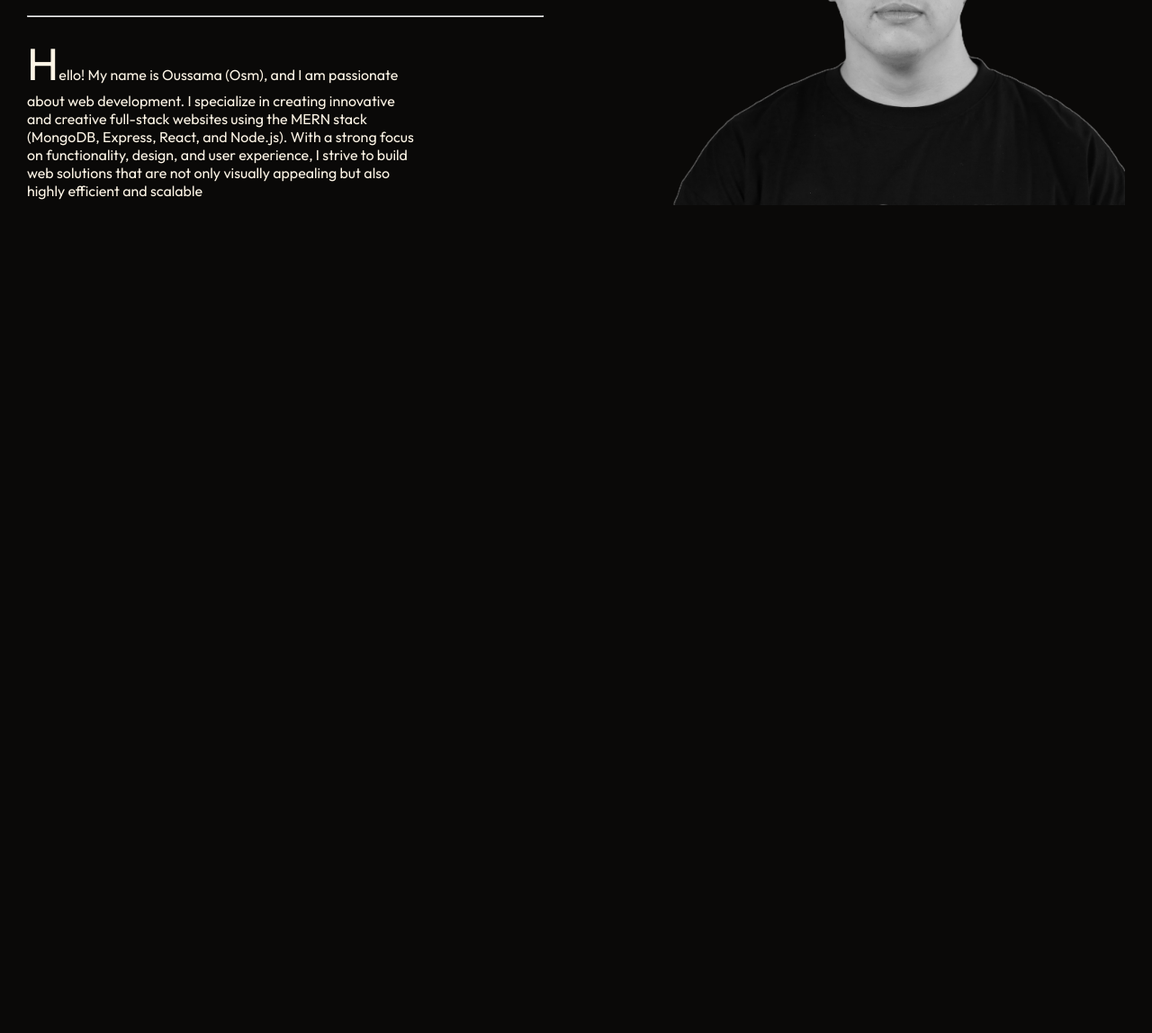
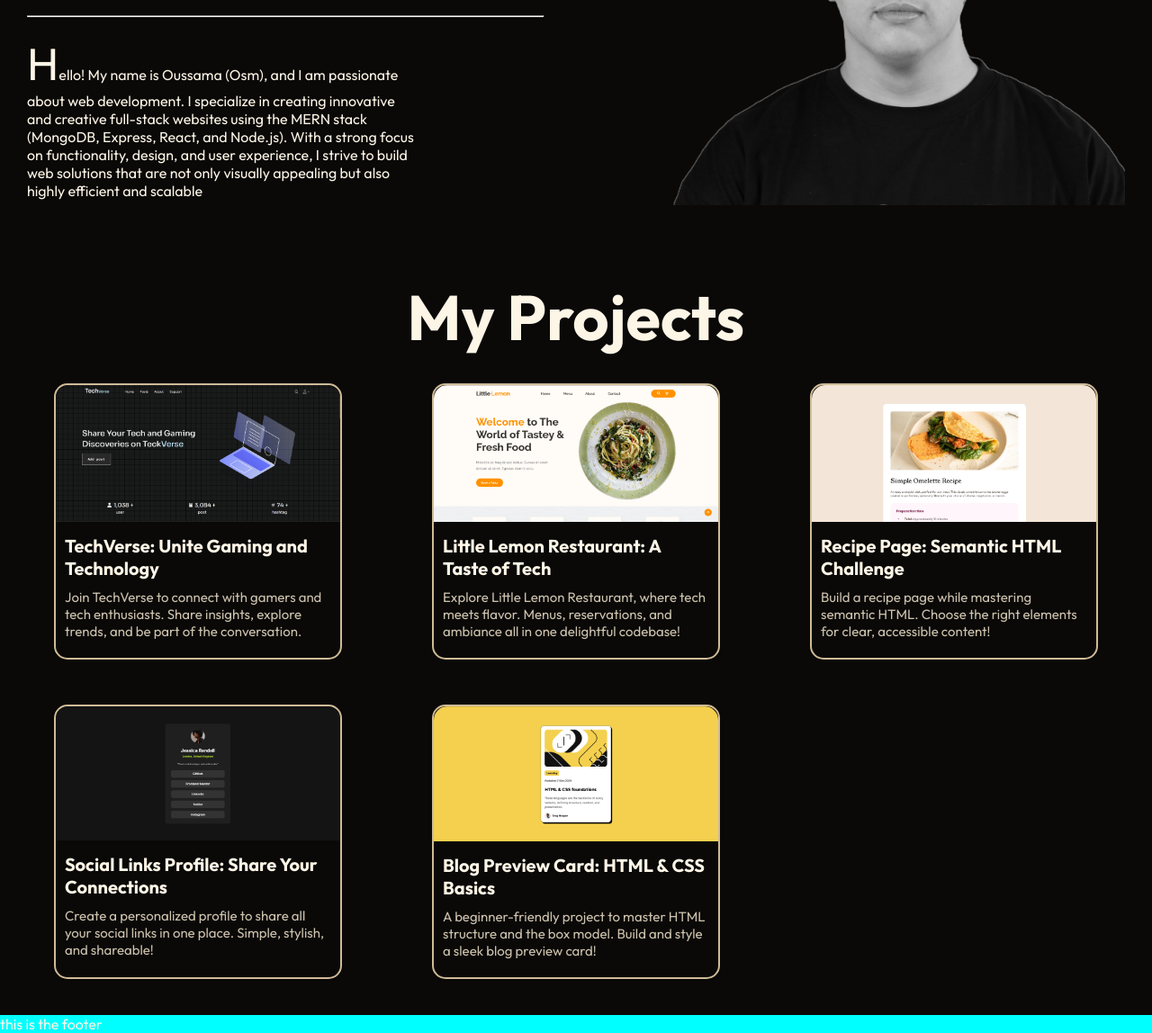
Before and after one commit to Dev-with-Osm/Elite-s-WMD--challenge_2, a plain HTML site: page index.html in a window 1280 px wide. Shown: the part 1089-2237 px from the top of the page at 90% size. Before the commit the page ends 1357 px from the top, so only its background shows below. Drawn offline with Linux system fonts and the light colour scheme.

Commit message:
Add navigation links, project section, and footer; enhance styling

```diff
--- a/index.html
+++ b/index.html
@@ -8,21 +8,21 @@
 </head>
 <body>
 	<nav>
-		<a href="#" class="logo">Okhourss</a>
+		<a href="#hero" class="logo">Okhourss</a>
 		<div class="nav_link_container">
 			<ul class="navbar">
 				<li>
-					<a href="#">Home</a>
+					<a href="#hero">Home</a>
 				</li>
 				<li>
-					<a href="#">About me</a>
+					<a href="#about_me">About me</a>
 				</li>
 				<li>
-					<a href="#">Projects</a>
+					<a href="#projects">Projects</a>
 				</li>
 			</ul>
 			<li class="stay">
-				<a href="#">View profile</a>
+				<a href="https://profile.intra.42.fr/users/okhourss" target="_blank">View profile</a>
 			</li>
 		</div>
 	</nav>
@@ -35,7 +35,7 @@
 	</div>
   </div>
 <!-- section 1 -->
- <section class="hero_section">
+ <section class="hero_section" id="hero">
 	<div class="hero_par">
 		<div class="text_her">
 			<h1>Welcome to Okhourss's Blog!</h1>
@@ -46,7 +46,8 @@
 
 	<img src="./assets/scrollDown.gif"  alt="">
  </section>
- <section class="about_sect">
+ <!-- about section -->
+ <section class="about_sect" id="about_me">
 	<div class="about_he">
 		<div>
 			<h1>PASSIONATE</h1>
@@ -72,5 +73,49 @@
 		</div> -->
 
 </section>
+ <!-- project section -->
+<section id="#projects" class="project_section">
+<h1>My Projects</h1>
+<div class="pro_container">
+	<div class="sin_pro">
+		<img src="./assets/techverse.png" alt="">
+		<div class="pro_info">
+			<h4>TechVerse: Unite Gaming and Technology</h4>
+			<p>Join TechVerse to connect with gamers and tech enthusiasts. Share insights, explore trends, and be part of the conversation.</p>
+		</div>
+	</div>
+	<div class="sin_pro">
+		<img src="./assets/littlelemon.png" alt="">
+		<div class="pro_info">
+			<h4>Little Lemon Restaurant: A Taste of Tech</h4>
+			<p>Explore Little Lemon Restaurant, where tech meets flavor. Menus, reservations, and ambiance all in one delightful codebase!</p>
+		</div>
+	</div>
+	<div class="sin_pro">
+		<img src="./assets/recipe.png" alt="">
+		<div class="pro_info">
+			<h4>Recipe Page: Semantic HTML Challenge</h4>
+			<p>Build a recipe page while mastering semantic HTML. Choose the right elements for clear, accessible content!			</p>
+		</div>
+	</div>
+	<div class="sin_pro">
+		<img src="./assets/infocard.png" alt="">
+		<div class="pro_info">
+			<h4>Social Links Profile: Share Your Connections</h4>
+			<p>Create a personalized profile to share all your social links in one place. Simple, stylish, and shareable!			</p>
+		</div>
+	</div>
+	<div class="sin_pro">
+		<img src="./assets/card.png" alt="">
+		<div class="pro_info">
+			<h4>Blog Preview Card: HTML & CSS Basics</h4>
+			<p>A beginner-friendly project to master HTML structure and the box model. Build and style a sleek blog preview card!			</p>
+		</div>
+	</div>
+</div>
+</section>
+<footer>
+	this is the footer
+</footer>
 </body>
 </html>
--- a/style.css
+++ b/style.css
@@ -7,6 +7,9 @@
 	margin: 0;
 	padding: 0;
 	box-sizing: border-box;
+}
+html{
+	scroll-behavior: smooth;
 }
 body{
 	font-family: "Outfit", serif;
@@ -241,14 +244,70 @@ hr{
 	width: 80%;
 }
 
+.project_section{
+	padding: 40px 30px;
+	display: flex;
+	align-items: center;
+	justify-content: center;
+	flex-direction: column;
+	width: 100%;
+	gap: 30px;
+}
+ .project_section h1{
+	text-align: center;
+	font-size: 70px;
+ }
+.pro_container{
+	display: grid;
+	grid-template-columns: repeat(3, minmax(0, 1fr));
+	row-gap: 50px;
+	column-gap: 100px;
+}
+
+.sin_pro{
+	width: 320px;
+	border: #cfbb96 solid 2px;
+	border-radius: 15px;
+	padding-bottom: 10px;
+	transition: transform 0.3s ease;
+}
+.sin_pro:hover{
+	box-shadow: rgba(149, 157, 165, 0.2) 0px 8px 24px;
+	transition: all .3s ease-in;
+	cursor: pointer;
 
 
+		transform: scale(1.05); /* Scales the element slightly on hover */
 
+}
+.pro_link{
+	width: 100%;
+	display: flex;
+	justify-content: end;
+	padding-right: 10px;
+}
 
+.pro_info p {
+	font-size: 15px;
+	color: #cdc2ad;
+}
 
+.pro_info h4{
+	font-size: 20px;
+}
 
+.pro_info{
+	padding: 10px;
+	display: flex;
+	flex-direction: column;
+	gap: 10px;
+}
 
-
+.sin_pro img{
+	width: 100%;
+	border-top-left-radius: 15px;
+	border-top-right-radius: 15px;
+}
 
 
 /* <------------small devices style-----------> */
@@ -256,6 +315,9 @@ hr{
 	nav{
 		width: 90%;
 	}
+	.pro_container{
+		grid-template-columns: repeat(2, minmax(0, 1fr));
+	 }
 }
 @media (max-width: 768px) {
 	nav{
@@ -290,6 +352,16 @@ hr{
 	.about_p{
 		width: 100%;
 	}
+	.project_section h1{
+		text-align: center;
+		font-size: 40px;
+	 }
+	 .pro_container{
+		grid-template-columns: repeat(1, minmax(0, 1fr));
+	 }
+	 .sin_pro{
+		width: 300px;
+	 }
 }
 
 
@@ -331,3 +403,7 @@ hr{
 	width: 100%;
   filter: grayscale(100%); /* Converts the image to black and white */
 }
+
+footer{
+	background-color: aqua;
+}
```
Also changed, not shown: assets/card.png (added), assets/infocard.png (added), assets/littlelemon.png (added), assets/recipe.png (added), assets/techverse.png (added).
